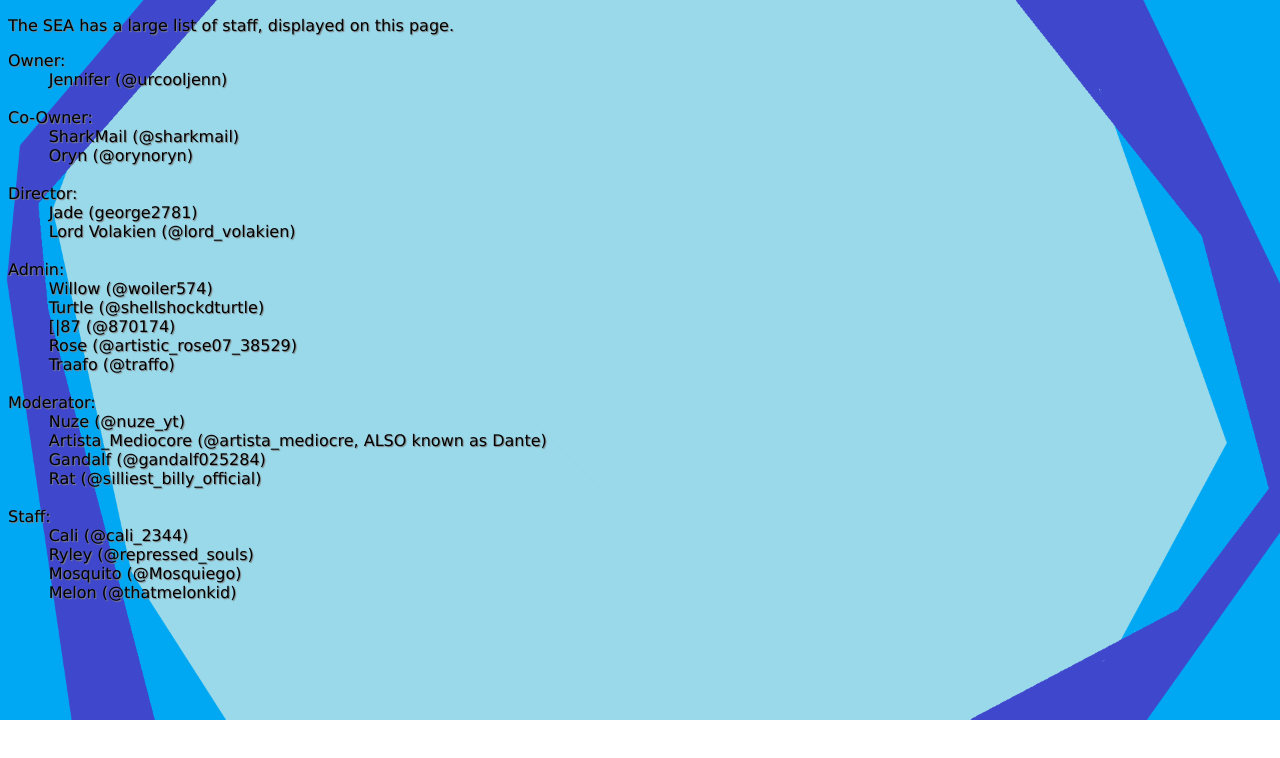
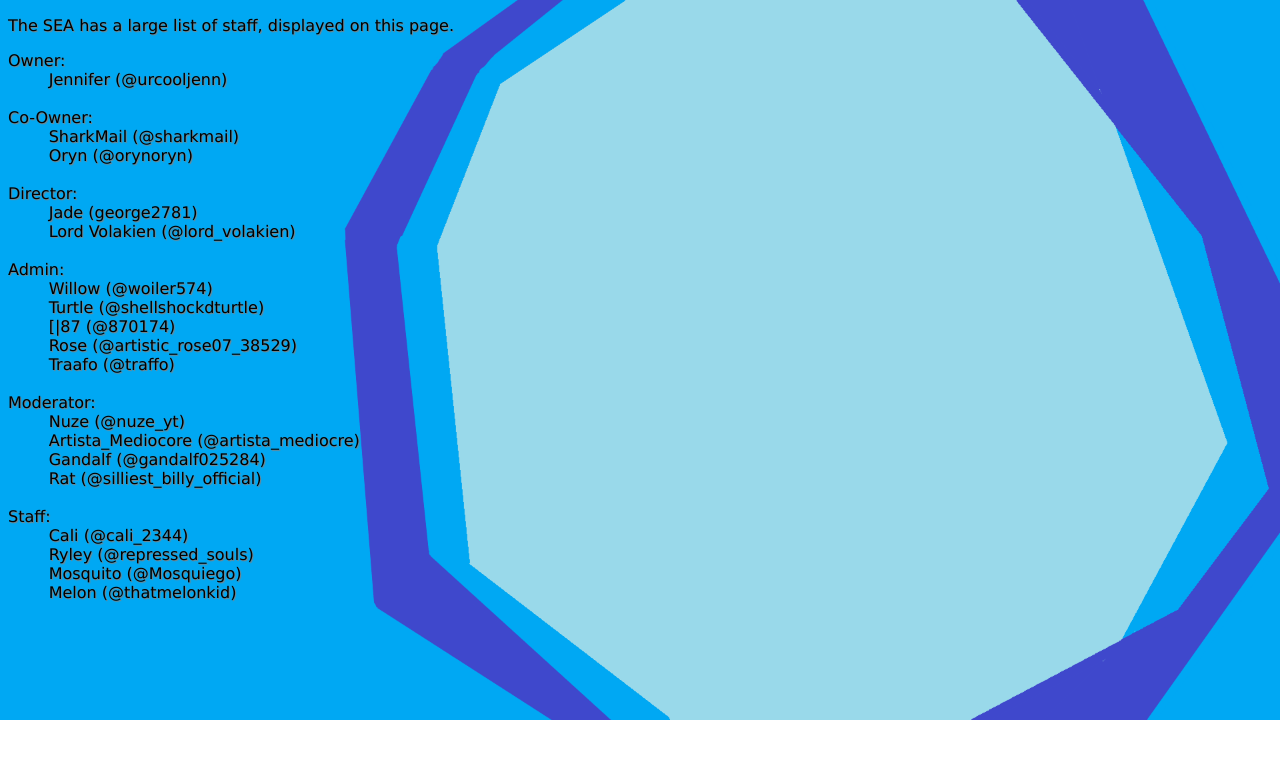
Before and after one commit to Secret-Experimentation-Agency/Secret-Experimentation-Agency.github.io, a plain HTML site: page html/staff.html in a window 1280 px wide. Drawn offline with Linux system fonts and the light colour scheme.

Commit message:
Staff Background Update

```diff
--- a/css/style.css
+++ b/css/style.css
@@ -63,8 +63,14 @@ p {
     text-shadow: 5px 5px 1px rgba(184, 173, 22, 0.774);
 }
 
-body {
+#indexBody {
     background-image: url("../img/indexbackground.png");
     background-size: 1280px 720px;
     background-repeat: no-repeat;
 }
+
+#staffBody {
+    background-image: url("../img/staffbackground.png");
+    background-size: 1280px 720px;
+    background-repeat: no-repeat;
+}
--- a/html/staff.html
+++ b/html/staff.html
@@ -7,7 +7,7 @@
         <link rel="stylesheet" href="../css/style.css"/>
         <title>SEA Staff</title>
     </head>
-    <body id="body">
+    <body id="staffBody">
         <p class="lucidaSans">The SEA has a large list of staff, displayed on this page.</p>
         <p class="lucidaSans">
             Owner:<br>
@@ -26,7 +26,7 @@
                 &nbsp;&nbsp;&nbsp;&nbsp;&nbsp;&nbsp;&nbsp;&nbsp;Traafo (@traffo)<br><br>
             Moderator:<br>
                 &nbsp;&nbsp;&nbsp;&nbsp;&nbsp;&nbsp;&nbsp;&nbsp;Nuze (@nuze_yt)<br>
-                &nbsp;&nbsp;&nbsp;&nbsp;&nbsp;&nbsp;&nbsp;&nbsp;Artista_Mediocore (@artista_mediocre, ALSO known as Dante)<br>
+                &nbsp;&nbsp;&nbsp;&nbsp;&nbsp;&nbsp;&nbsp;&nbsp;Artista_Mediocore (@artista_mediocre)<br>
                 &nbsp;&nbsp;&nbsp;&nbsp;&nbsp;&nbsp;&nbsp;&nbsp;Gandalf (@gandalf025284)<br>
                 &nbsp;&nbsp;&nbsp;&nbsp;&nbsp;&nbsp;&nbsp;&nbsp;Rat (@silliest_billy_official)<br><br>
             Staff:<br>
```
Also changed, not shown: index.html (+1 -1 lines), img/staffbackground.png (added).
